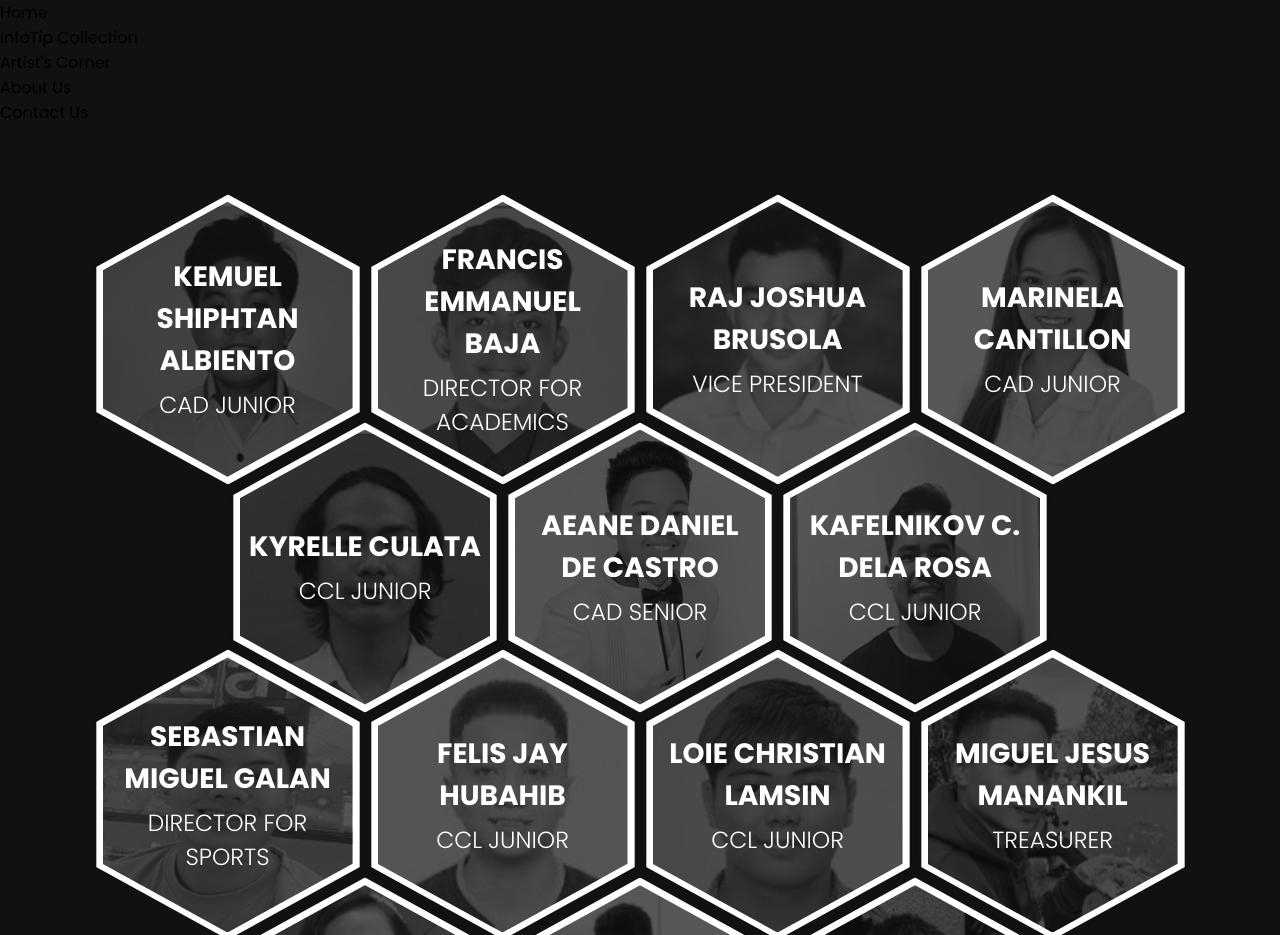
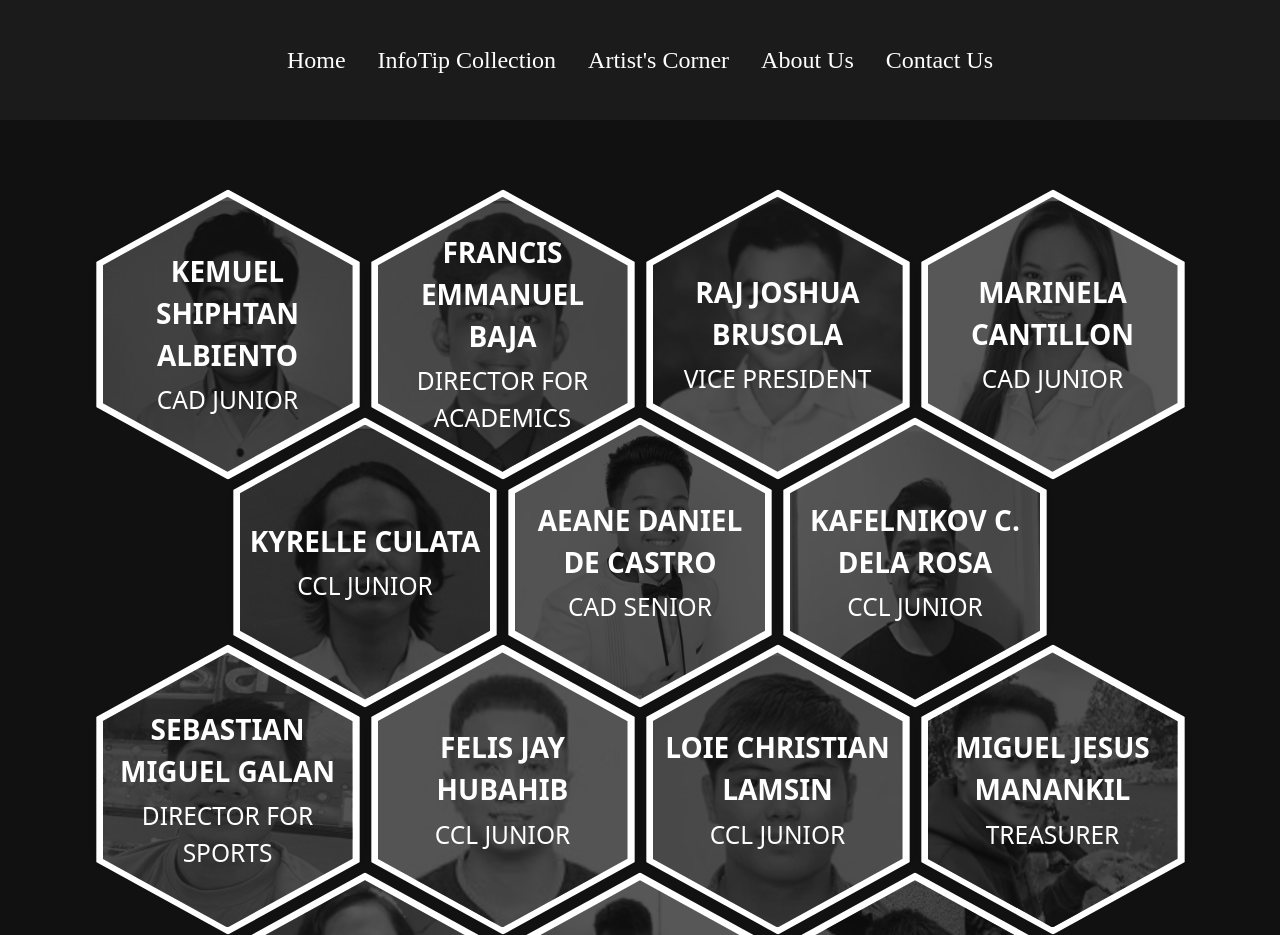
Before and after one commit to jimovelasco/apdfeud.github.io, a plain HTML site: page cards.html in a window 1280 px wide. Shown: the top 935 px of the page. Drawn offline with nearby package versions, Linux system fonts and the light colour scheme.

Commit message:
Fifth Commit
Fixed About Us Page

```diff
--- a/cards.css
+++ b/cards.css
@@ -7,7 +7,26 @@
 
 body {
   font-family: "Poppins", sans-serif;
-  background: #111111;
+  background: #111111 !important;
+}
+
+/*NAVBAR*/
+.navbar {
+  height: 15vh;
+  background-color: rgba(116, 116, 116, 0.1) !important;
+}
+
+.nav-link {
+  color: #ffffff !important;
+  font-family: Abel;
+  font-size: 1.5em !important;
+  font-weight: 700;
+  cursor: pointer;
+  transition: .5s;
+}
+
+.nav-link:hover {
+  color: #f0b201 !important;
 }
 
 .honeycomb {
@@ -157,4 +176,4 @@ body {
 .honeycomb_Hidden:nth-child(7n+11) {
     display: block;
   }
-}/*# sourceMappingURL=cards.css.map */
+}
--- a/cards.html
+++ b/cards.html
@@ -6,8 +6,39 @@
     <link rel = "icon" href = "Assets/logoOriginal.png">
     <title>About Us</title>
     <link rel="stylesheet" href="cards.css" type = "text/css">
+    <link href="https://cdn.jsdelivr.net/npm/bootstrap@5.2.1/dist/css/bootstrap.min.css" rel="stylesheet" integrity="sha384-iYQeCzEYFbKjA/T2uDLTpkwGzCiq6soy8tYaI1GyVh/UjpbCx/TYkiZhlZB6+fzT" crossorigin="anonymous">
+
+    <script type = "text/javascript">
+        function submitToHome(){
+          window.location = "home.html";
+        }
+      </script>
+
+      <script type = "text/javascript">
+        function submitToInfo(){
+          window.location = "infotip.html";
+        }
+      </script>
+
+      <script type = "text/javascript">
+        function submitToArtist(){
+          window.location = "artistscorner.html";
+        }
+      </script>
+
+      <script type = "text/javascript">
+        function submitToAbout(){
+          window.location = "aboutus.html";
+        }
+      </script>
+      <script type = "text/javascript">
+        function submitToContact(){
+          window.location = "contactus.html";
+        }
+      </script>
 </head>
 <body>
+    <div class = "header">
     <nav class="navbar justify-content-center">
         <ul class="nav justify-content-center">
           <li class="nav-item">
@@ -26,8 +57,11 @@
             <a class="nav-link" onclick="submitToContact()">Contact Us</a>
           </li>
         </ul>
-      </nav>
-<ul class="honeycomb">
+    </nav>
+    </div>
+
+    <div class = "row">
+    <ul class="honeycomb">
     <li class="honeycomb-cell">
         <img class="honeycomb-cell_img" src="Assets/1.png">
         <div class="honeycomb-cell_title">Kemuel Shiphtan Albiento<small>CAD Junior</small></div>
@@ -141,6 +175,7 @@
         <div class="honeycomb-cell_title">25</div>
     </li>
 </ul>
+    </div>
 
 </body>
 </html>
```
